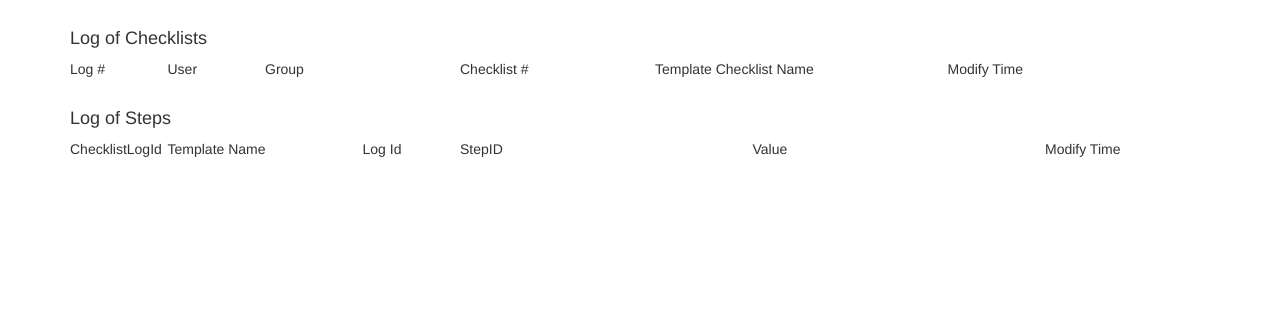
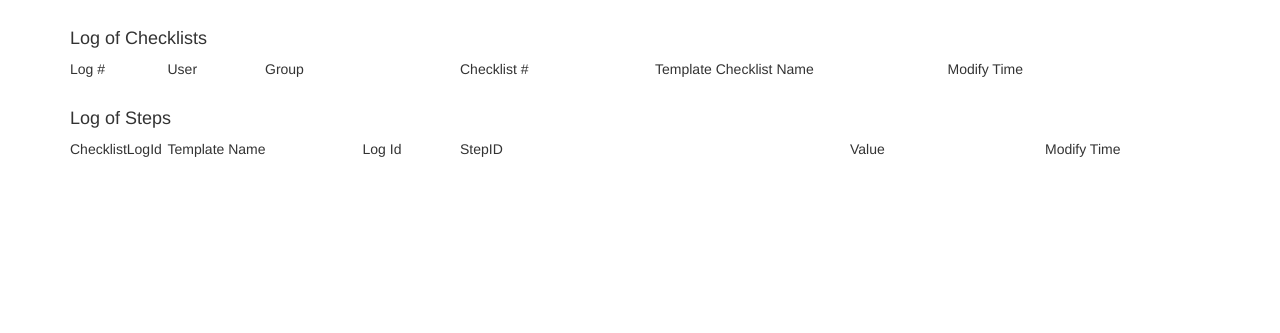
Before and after one commit to DarthYogurt/medusa_backend, a Django app: page /showLog/ in a window 1280 px wide. Shown: the part 51-384 px from the top of the page. Run offline with Django 3.2, Linux system fonts and the light colour scheme; data that the repository does not hold is empty; some libraries are stand-ins or nearby versions.

Commit message:
house clean

```diff
--- a/templates/showLog.html
+++ b/templates/showLog.html
@@ -42,8 +42,8 @@
     	<div class="col-md-1"> ChecklistLogId </div>
         <div class="col-md-2"> Template Name </div>
         <div class="col-md-1"> Log Id </div>
-        <div class="col-md-3"> StepID </div>
-        <div class="col-md-3"> Value</div>
+        <div class="col-md-4"> StepID </div>
+        <div class="col-md-2"> Value</div>
         <div class="col-md-2"> Modify Time </div>
     </div>
     {% for item in stepLog %}
@@ -51,8 +51,8 @@
         <div class="col-md-1"> #{{ item.checklistLogId }} </div>
         <div class="col-md-2"> {{ item.checklistTemplateName }}</div>
     	<div class="col-md-1"> #{{ item.id }} </div>
-        <div class="col-md-3"> #{{ item.stepId }} </div>
-        <div class="col-md-3"> {{ item.value }} </div>
+        <div class="col-md-4"> #{{ item.stepId }} </div>
+        <div class="col-md-2"> {{ item.value }} </div>
         <div class="col-md-2"> {{ item.modifyTime }} </div>
     </div> <!-- row -->
 	{% endfor %}
```
